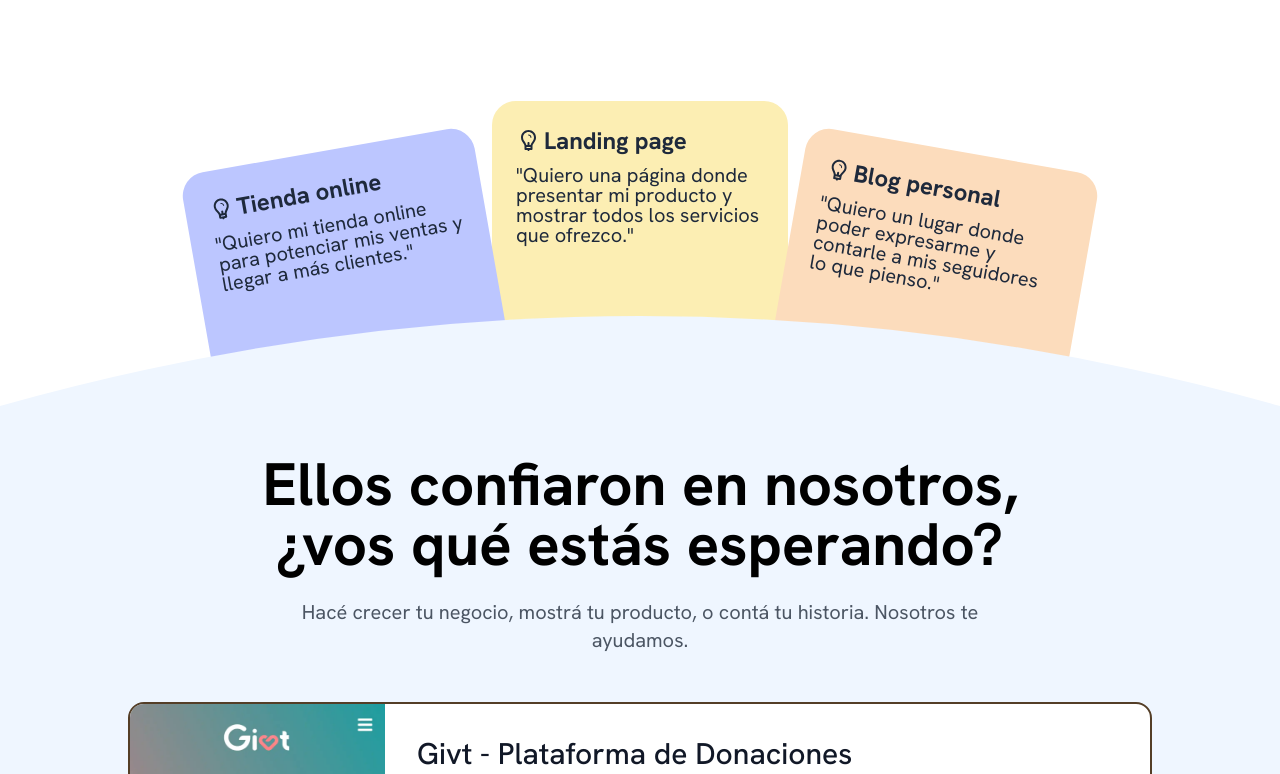
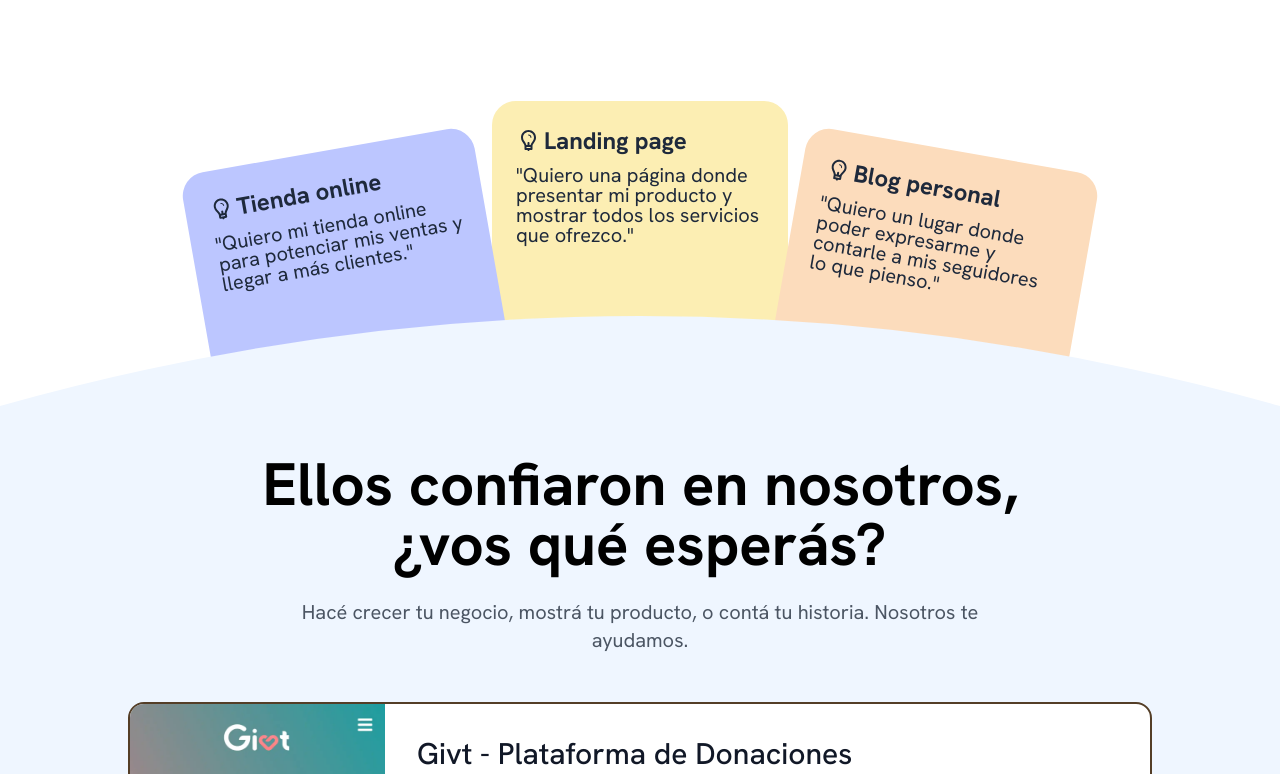
Before and after one commit to alepertu/bgd, a Next.js app: page / in a window 1280 px wide. Shown: the part 394-1168 px from the top of the page. Built offline with nearby package versions, Linux system fonts and the light colour scheme.

Commit message:
refactor: corregir la redacción en el encabezado de la sección de proyectos

```diff
--- a/app/_sections/SectionProyectos.tsx
+++ b/app/_sections/SectionProyectos.tsx
@@ -13,7 +13,7 @@ function Proyectos() {
           <h2 className="text-3xl md:text-6xl font-bold text-black">
             Ellos confiaron en nosotros,
             <br />
-            ¿vos qué estás esperando?
+            ¿vos qué esperás?
           </h2>
           <p className="text-lg md:text-xl text-gray-600 mt-4 md:mt-6 max-w-3xl mx-auto">
             Hacé crecer tu negocio, mostrá tu producto, o contá tu historia.
```
